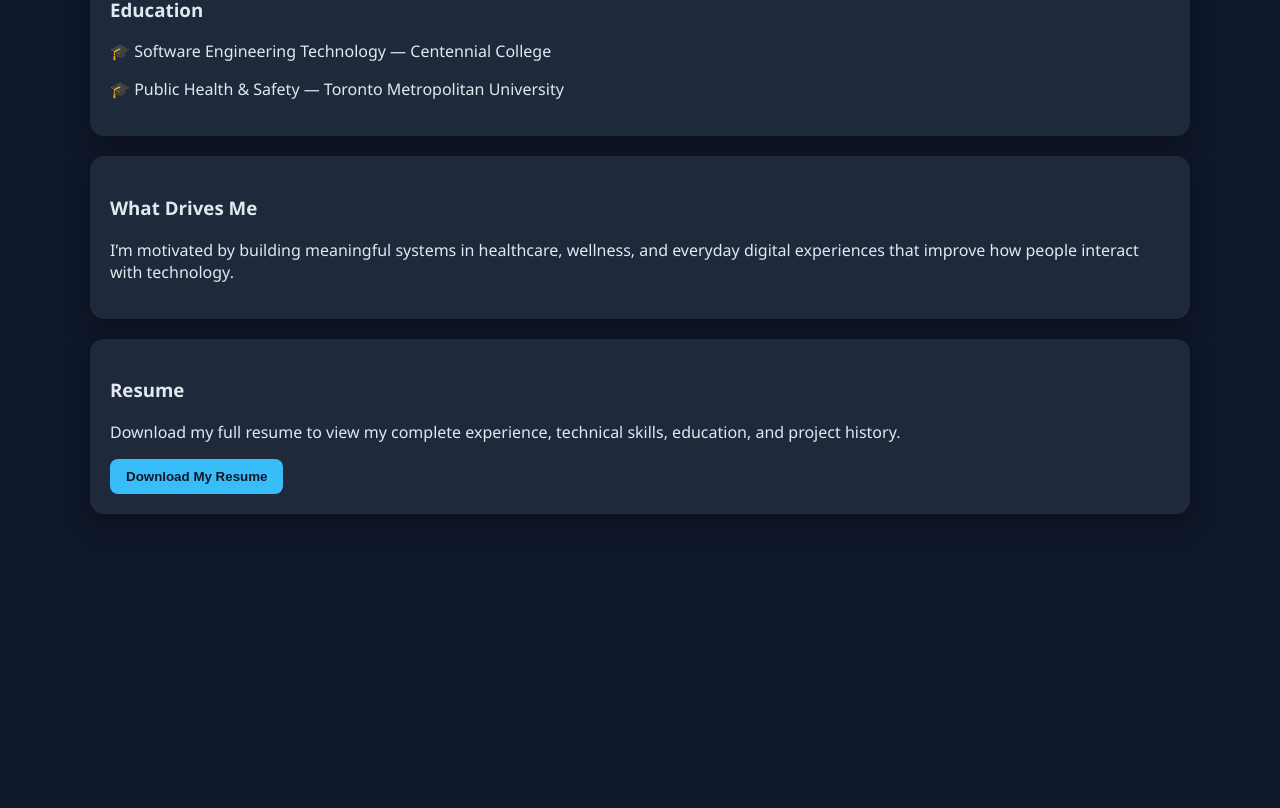
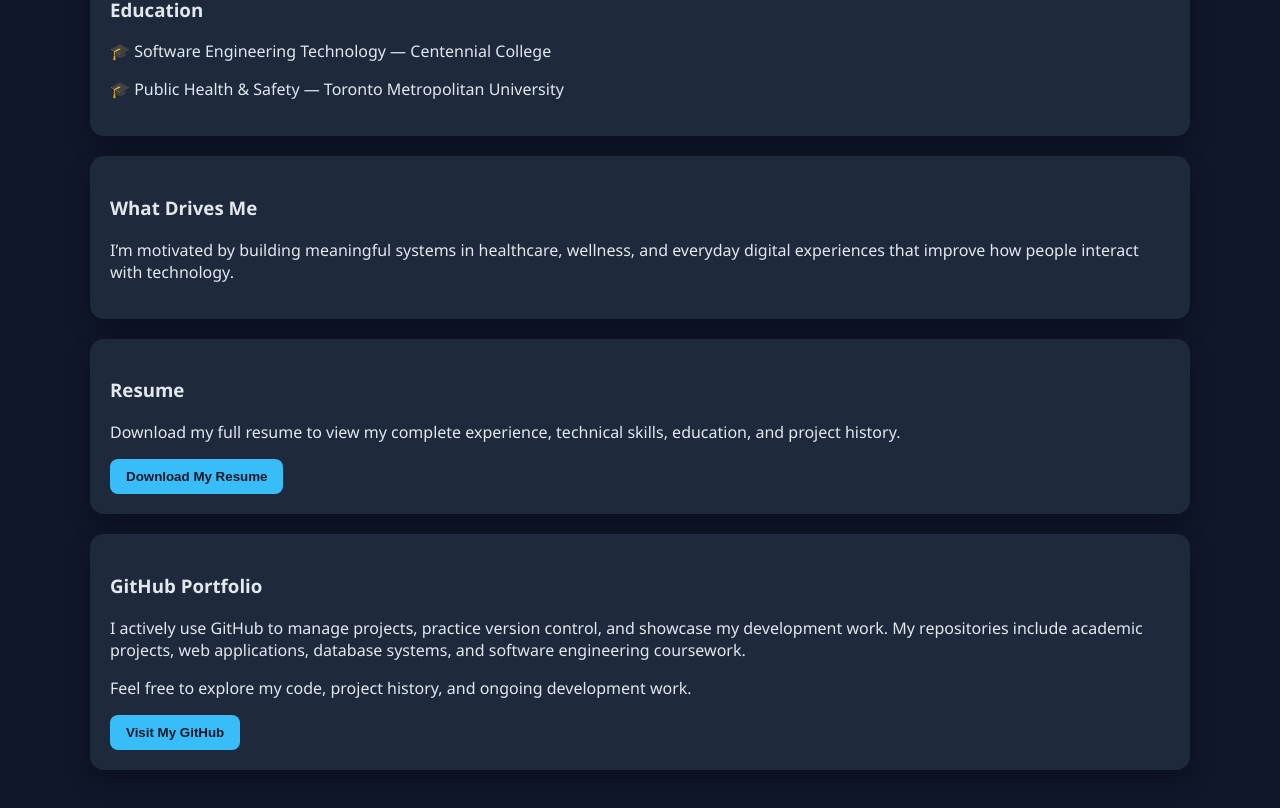
Before and after one commit to fdebugging/COMP229-401, a React (Vite) app in the folder Assignment1/: page /about in a window 1280 px wide. Shown: the part 476-1284 px from the top of the page. Before the commit the page ends 1060 px from the top, so only its background shows below. Built offline with nearby package versions, Linux system fonts and the light colour scheme.

Commit message:
Fiinalize portfolio

```diff
--- a/Assignment1/src/pages/About.jsx
+++ b/Assignment1/src/pages/About.jsx
@@ -44,8 +44,30 @@ function About() {
     education, and project history.
   </p>
 
-        <a href="/FatimaDabbous(Resume).pdf" target="_blank">
+  <a href="/FatimaDabbous(Resume).pdf" target="_blank" rel="noreferrer">
     <button>Download My Resume</button>
+  </a>
+    </div>
+
+    <div className="card">
+    <h3>GitHub Portfolio</h3>
+
+    <p>
+    I actively use GitHub to manage projects, practice version control, and
+    showcase my development work. My repositories include academic projects,
+    web applications, database systems, and software engineering coursework.
+    </p>
+
+    <p>
+    Feel free to explore my code, project history, and ongoing development work.
+    </p>
+
+    <a
+    href="https://github.com/fdebugging"
+    target="_blank"
+    rel="noreferrer"
+    >
+    <button>Visit My GitHub</button>
     </a>
     </div>
     </div>
```
Lines whose indentation alone changed are shown as unchanged.
